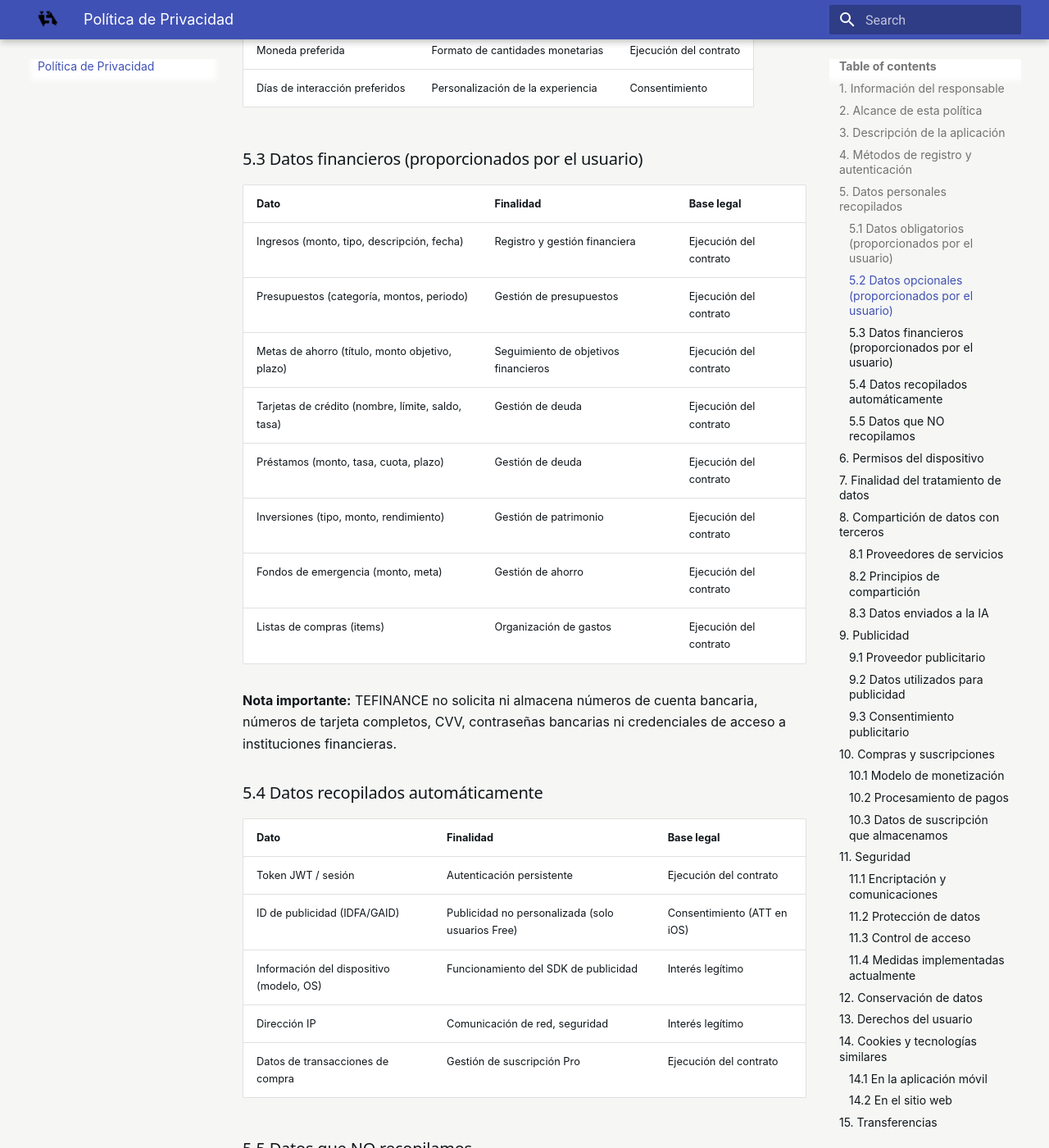
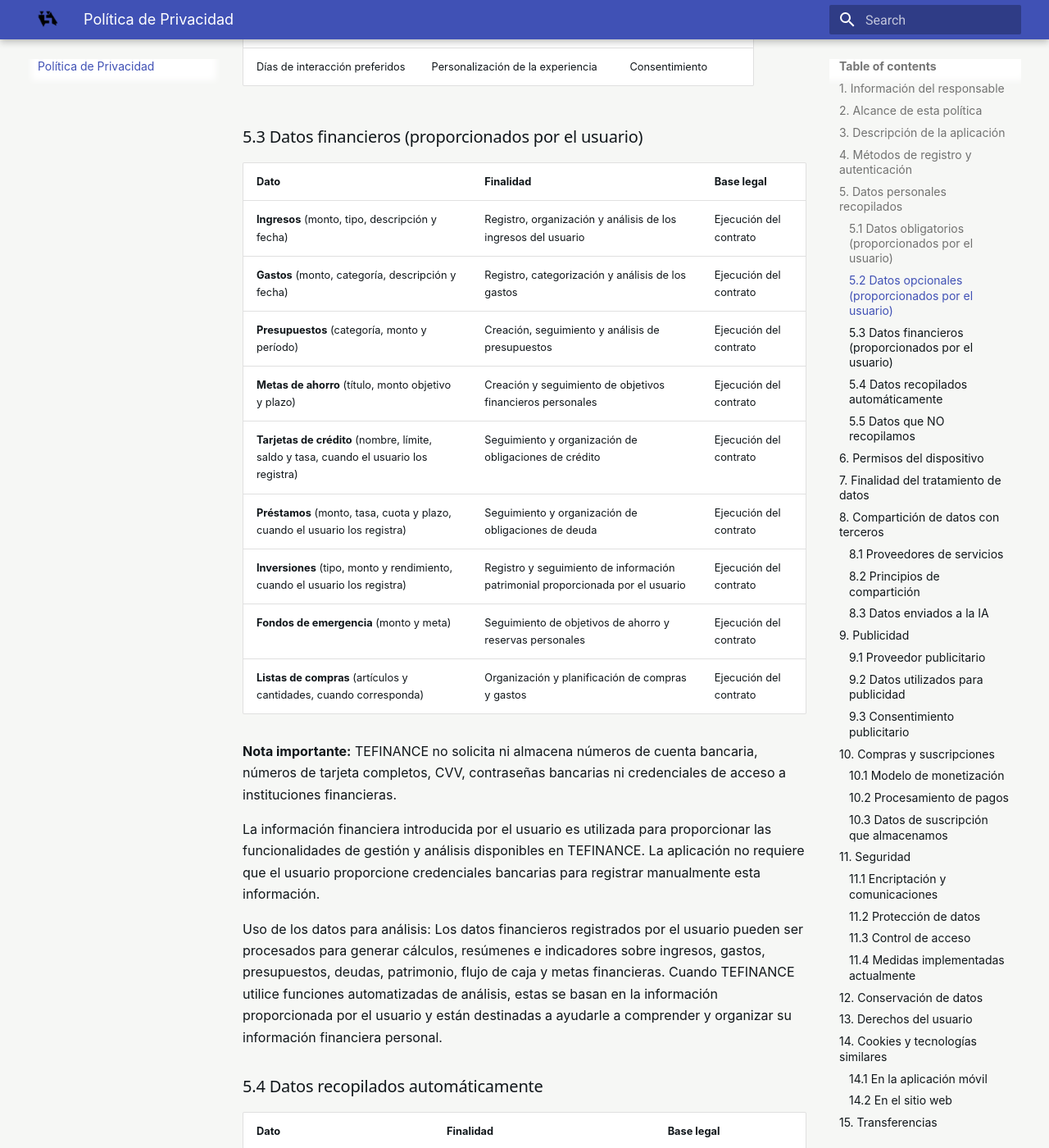
Before and after one commit to MBL309/TEFINANCE, an MkDocs documentation site: the page built from docs/privacidad.md, in a window 1280 px wide and 1400 px high, scrolled down 2766 px. Shown: the whole window at 82% size. Built offline with MkDocs 1.6.1 and Material for MkDocs 9.7.7, drawn with Linux system fonts in a browser that asks for light colours; some of the changed text lies outside the part shown.

Commit message:
cambiar informe por analisis

```diff
--- a/docs/privacidad.md
+++ b/docs/privacidad.md
@@ -38,7 +38,7 @@
 - Administrar tarjetas de crédito y préstamos
 - Hacer seguimiento de inversiones y fondos de emergencia
 - Crear listas de compras
-- Generar informes financieros con inteligencia artificial (solo usuarios Pro)
+- Generar analisis de finanzas personales con inteligencia artificial (solo usuarios Pro)
 
 **Público objetivo:** Personas mayores de 13 años interesadas en gestionar sus finanzas personales (sujeto a excepciones por país — ver Sección 17).
 **Edad mínima:** 13 años, con excepciones por país donde la ley exige una edad mayor (ver Sección 17). La App verifica la edad del usuario durante el registro.
@@ -87,18 +87,23 @@
 
 ### 5.3 Datos financieros (proporcionados por el usuario)
 
-| Dato | Finalidad | Base legal |
-|------|-----------|-----------|
-| Ingresos (monto, tipo, descripción, fecha) | Registro y gestión financiera | Ejecución del contrato |
-| Presupuestos (categoría, montos, periodo) | Gestión de presupuestos | Ejecución del contrato |
-| Metas de ahorro (título, monto objetivo, plazo) | Seguimiento de objetivos financieros | Ejecución del contrato |
-| Tarjetas de crédito (nombre, límite, saldo, tasa) | Gestión de deuda | Ejecución del contrato |
-| Préstamos (monto, tasa, cuota, plazo) | Gestión de deuda | Ejecución del contrato |
-| Inversiones (tipo, monto, rendimiento) | Gestión de patrimonio | Ejecución del contrato |
-| Fondos de emergencia (monto, meta) | Gestión de ahorro | Ejecución del contrato |
-| Listas de compras (items) | Organización de gastos | Ejecución del contrato |
+| Dato                                                                                   | Finalidad                                                                      | Base legal             |
+| -------------------------------------------------------------------------------------- | ------------------------------------------------------------------------------ | ---------------------- |
+| **Ingresos** (monto, tipo, descripción y fecha)                                        | Registro, organización y análisis de los ingresos del usuario                  | Ejecución del contrato |
+| **Gastos** (monto, categoría, descripción y fecha)                                     | Registro, categorización y análisis de los gastos                              | Ejecución del contrato |
+| **Presupuestos** (categoría, monto y período)                                          | Creación, seguimiento y análisis de presupuestos                               | Ejecución del contrato |
+| **Metas de ahorro** (título, monto objetivo y plazo)                                   | Creación y seguimiento de objetivos financieros personales                     | Ejecución del contrato |
+| **Tarjetas de crédito** (nombre, límite, saldo y tasa, cuando el usuario los registra) | Seguimiento y organización de obligaciones de crédito                          | Ejecución del contrato |
+| **Préstamos** (monto, tasa, cuota y plazo, cuando el usuario los registra)             | Seguimiento y organización de obligaciones de deuda                            | Ejecución del contrato |
+| **Inversiones** (tipo, monto y rendimiento, cuando el usuario los registra)            | Registro y seguimiento de información patrimonial proporcionada por el usuario | Ejecución del contrato |
+| **Fondos de emergencia** (monto y meta)                                                | Seguimiento de objetivos de ahorro y reservas personales                       | Ejecución del contrato |
+| **Listas de compras** (artículos y cantidades, cuando corresponda)                     | Organización y planificación de compras y gastos                               | Ejecución del contrato |
 
 **Nota importante:** TEFINANCE no solicita ni almacena números de cuenta bancaria, números de tarjeta completos, CVV, contraseñas bancarias ni credenciales de acceso a instituciones financieras.
+
+La información financiera introducida por el usuario es utilizada para proporcionar las funcionalidades de gestión y análisis disponibles en TEFINANCE. La aplicación no requiere que el usuario proporcione credenciales bancarias para registrar manualmente esta información.
+
+Uso de los datos para análisis: Los datos financieros registrados por el usuario pueden ser procesados para generar cálculos, resúmenes e indicadores sobre ingresos, gastos, presupuestos, deudas, patrimonio, flujo de caja y metas financieras. Cuando TEFINANCE utilice funciones automatizadas de análisis, estas se basan en la información proporcionada por el usuario y están destinadas a ayudarle a comprender y organizar su información financiera personal.
 
 ### 5.4 Datos recopilados automáticamente
 
@@ -155,7 +160,7 @@
 | Autenticación e inicio de sesión | Email, tokens OAuth | Ejecución del contrato |
 | Proporcionar el servicio de gestión financiera | Todos los datos financieros | Ejecución del contrato |
 | Personalizar la experiencia | Personalidad financiera, moneda, preferencias | Consentimiento |
-| Generar informes con IA (solo Pro) | Datos financieros completos | Consentimiento (acción del usuario) |
+| Generar analisis de finanzas personales. (solo Pro) | Datos financieros completos | Consentimiento (acción del usuario) |
 | Gestionar suscripciones | ID de usuario, datos de transacción | Ejecución del contrato |
 | Mostrar publicidad no personalizada (solo Free) | ID de publicidad, info del dispositivo | Consentimiento (ATT) / Interés legítimo |
 | Verificar la edad del usuario | Fecha de nacimiento | Obligación legal |
@@ -186,7 +191,7 @@
 
 ### 8.3 Datos enviados a la IA
 
-Cuando el usuario (solo suscriptores Pro) solicita activamente generar un informe financiero:
+Cuando el usuario (solo suscriptores Pro) solicita activamente generar un analisis de sus datos financieros introducidos por el usuario:
 
 - **Qué se envía:** Datos financieros del usuario (ingresos, presupuestos, tarjetas, préstamos, metas, inversiones, fondos) en formato JSON. **No se envían** email, nombre, fecha de nacimiento ni identificadores personales.
 - **Cómo se envía:** Server-side desde una Edge Function segura (no directamente desde el dispositivo).
@@ -456,7 +461,7 @@
 |-------|---------|
 | **Email de privacidad** | amplexus.sagitta@gmail.com |
 | **Email de soporte** | amplexus.sagitta@gmail.com |
-| **Sitio web** | https://mbl309.github.io/TEFINANCE/ |
+| **Sitio web** | https://amplexusagitta.com/ |
 | **Plazo de respuesta** | Política interna: hasta 60 días naturales; el plazo legal puede ser mayor según su jurisdicción (ver Sección 13) |
 
 ---
@@ -466,7 +471,7 @@
 Nos reservamos el derecho de actualizar esta Política de Privacidad en cualquier momento. Cuando realicemos cambios materiales:
 
 1. **Notificación dentro de la App** — se mostrará un aviso al usuario al iniciar sesión.
-2. **Actualización en el sitio web** — la versión más reciente siempre estará disponible en https://mbl309.github.io/TEFINANCE/.
+2. **Actualización en el sitio web** — la versión más reciente siempre estará disponible en https://amplexusagitta.com/.
 3. **Cambio de fecha** — la fecha de "Última actualización" al inicio de este documento se actualizará.
 
 Para cambios sustanciales que afecten cómo utilizamos sus datos, solicitaremos su consentimiento nuevamente si es requerido por la legislación aplicable.
```
Also changed, not shown: other parts of docs/privacidad.md (+9 -9 lines), docs/index.md (+3 -3 lines), docs/terminos.md (+19 -21 lines), site/index.html, site/search/search_index.json.
